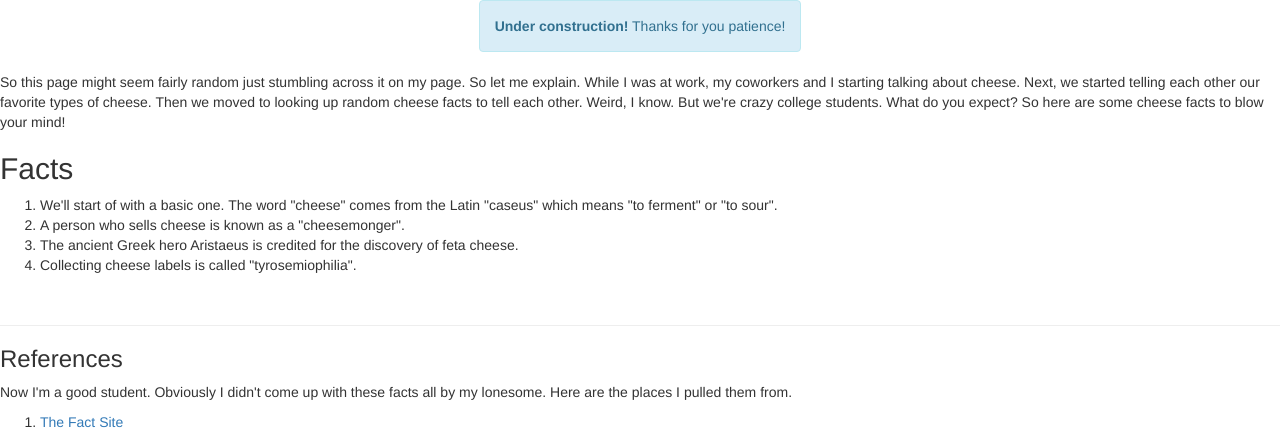
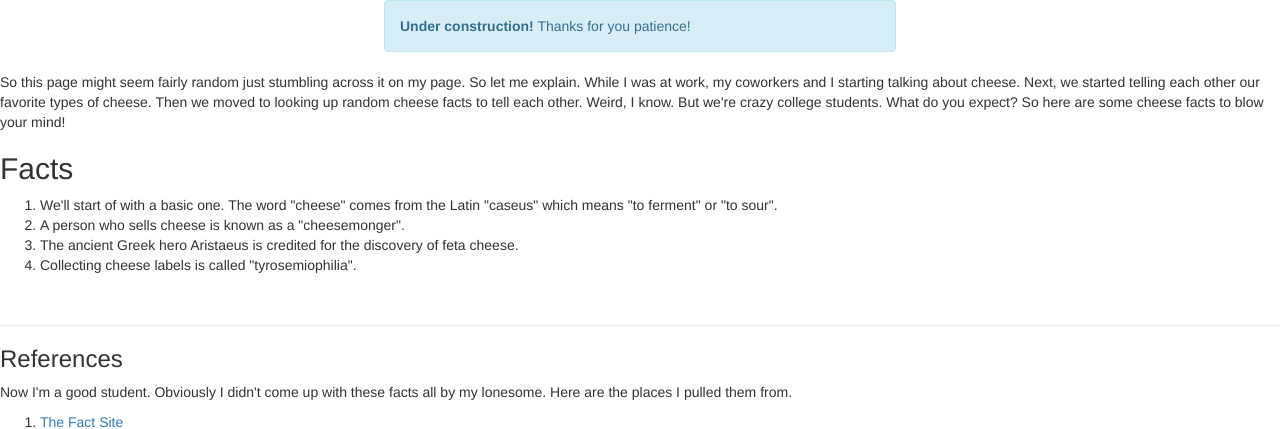
Before and after one commit to scarhead7/scarhead7.github.io, a PHP site: page /cheese.html in a window 1280 px wide. Shown: the top 429 px of the page. Run offline with PHP 8.4, Linux system fonts and the light colour scheme; some libraries are stand-ins or nearby versions.

Commit message:
Update themes.css
* tried a different alert class custom styling

```diff
--- a/themes.css
+++ b/themes.css
@@ -35,5 +35,5 @@ ul.page_links li+li:before {
 }
 
 .alert {
-  margin: auto; display: table;
+  width:40%; margin-left: 30%;
 }
```
